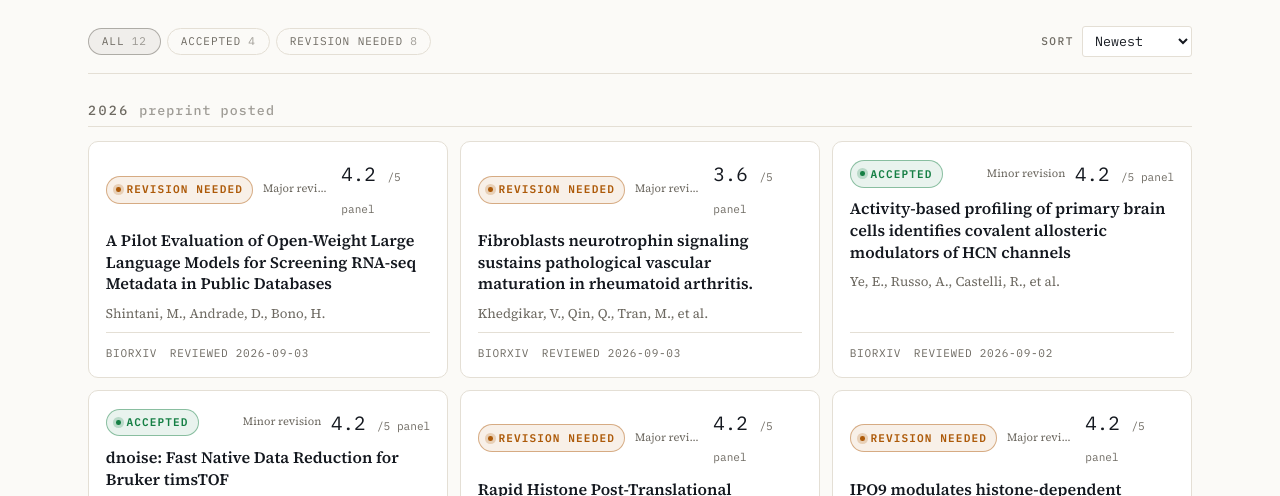
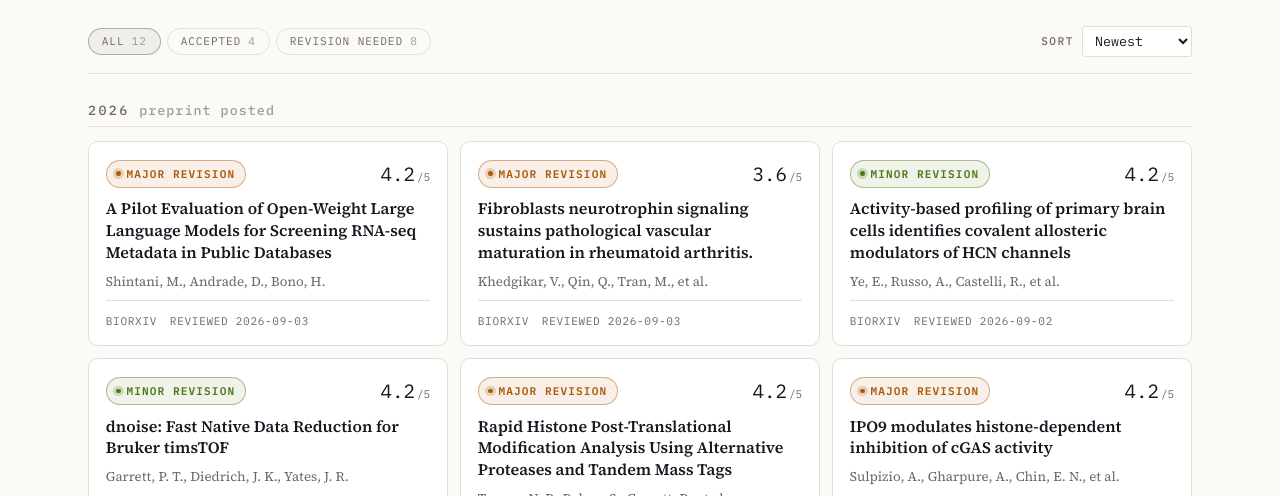
Before and after one commit to pgarrett-scripps/insilico, an Astro site: page /insilico/reviews in a window 1280 px wide. Shown: the part 296-792 px from the top of the page. Built offline with nearby package versions, Linux system fonts and the light colour scheme; Astro itself is replaced by a stand-in of ours; some packages are replaced by stand-ins of ours.

Commit message:
Fix review card verdict and score layout

```diff
--- a/src/pages/index.astro
+++ b/src/pages/index.astro
@@ -128,7 +128,7 @@ const STAGES = [
                       {display.readinessScore !== null
                         ? `${display.readinessScore}/100`
                         : display.meanScore !== null
-                          ? `${display.meanScore.toFixed(1)}/5 panel`
+                          ? `${display.meanScore.toFixed(1)}/5`
                           : "N/A"}
                     </span>
                   </a>
--- a/src/pages/reviews/index.astro
+++ b/src/pages/reviews/index.astro
@@ -10,6 +10,7 @@ const base = import.meta.env.BASE_URL.replace(/\/$/, "");
 // did with the paper; `verdict` is what the editor recommended, which is finer
 // grained and is the thing the decision letter argues for.
 const verdictOf = (b) => (b.deskRejected ? "Desk reject" : VERDICT[b.decision] || b.decision);
+const verdictClassOf = (b) => (b.deskRejected ? "desk" : b.decision);
 
 // Filtering is by status rather than by verdict: a reader scanning the corpus
 // wants the journal's answer, and offering all four verdicts alongside it
@@ -99,24 +100,30 @@ const years = [...new Set(papers.map((p) => p.year))].sort().reverse();
                   >
                     <a class="card__link" href={`${base}/reviews/${paper.year}/${paper.slug}/`}>
                       <span class="card__top">
-                        <span class={`verdict verdict--${paper.status}`}>
-                          {STATUS[paper.status]}
+                        <span
+                          class={`verdict verdict--${paper.decisive
+                            ? verdictClassOf(paper.decisive)
+                            : paper.status}`}
+                        >
+                          {paper.decisive
+                            ? verdictOf(paper.decisive)
+                            : STATUS[paper.status]}
                         </span>
-                        {paper.decisive && !paper.decisive.deskRejected && (
-                          <span class="card__verdict">
-                            {verdictOf(paper.decisive)}
-                          </span>
-                        )}
                         {paper.decisive && (
                           paper.decisive.readinessScore !== null
                           || paper.decisive.meanScore !== null
                         ) && (
-                          <span class="card__score mono">
+                          <span
+                            class="card__score mono"
+                            title={paper.decisive.readinessScore !== null
+                              ? `Publication readiness ${paper.decisive.readinessScore} out of 100`
+                              : `Legacy panel mean ${paper.decisive.meanScore.toFixed(1)} out of 5`}
+                          >
                             {paper.decisive.readinessScore !== null
                               ? paper.decisive.readinessScore
                               : paper.decisive.meanScore.toFixed(1)}
                             <span class="card__scoreScale">
-                              {paper.decisive.readinessScore !== null ? "/100" : "/5 panel"}
+                              {paper.decisive.readinessScore !== null ? "/100" : "/5"}
                             </span>
                           </span>
                         )}
@@ -397,21 +404,15 @@ const years = [...new Set(papers.map((p) => p.year))].sort().reverse();
     gap: 0.6rem;
   }
 
-  /* The editor's recommendation, subordinate to the status beside it: it is
-     the reasoning behind the decision, not the decision. Pushed against the
-     score so the two read as one group. */
-  .card__verdict {
+  .card__score {
+    display: inline-flex;
+    align-items: baseline;
+    flex: 0 0 auto;
+    gap: 0.1em;
     margin-left: auto;
-    font-size: var(--t--2);
-    color: var(--muted);
-    white-space: nowrap;
-    overflow: hidden;
-    text-overflow: ellipsis;
-  }
-
-  .card__score {
     font-size: var(--t-1);
     color: var(--ink);
+    white-space: nowrap;
   }
 
   .card__scoreScale {
```
